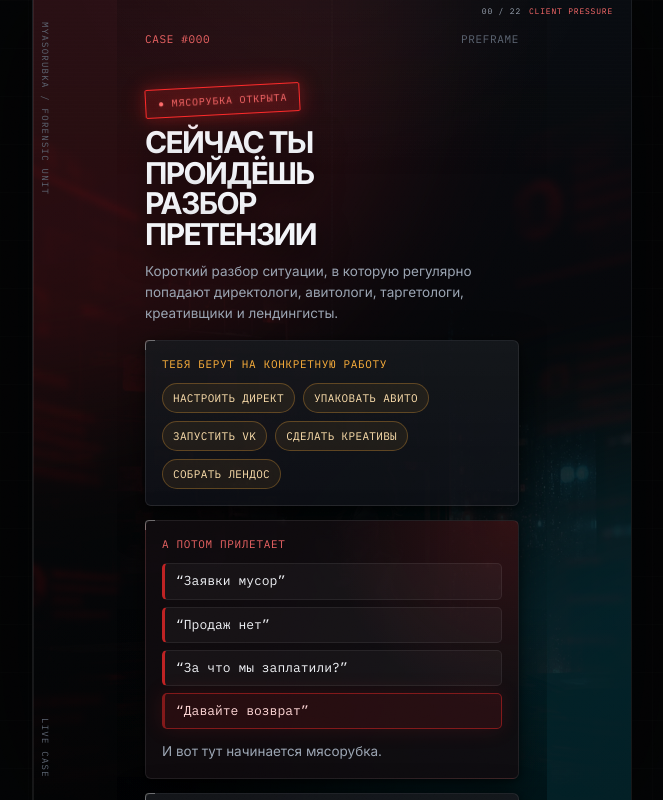
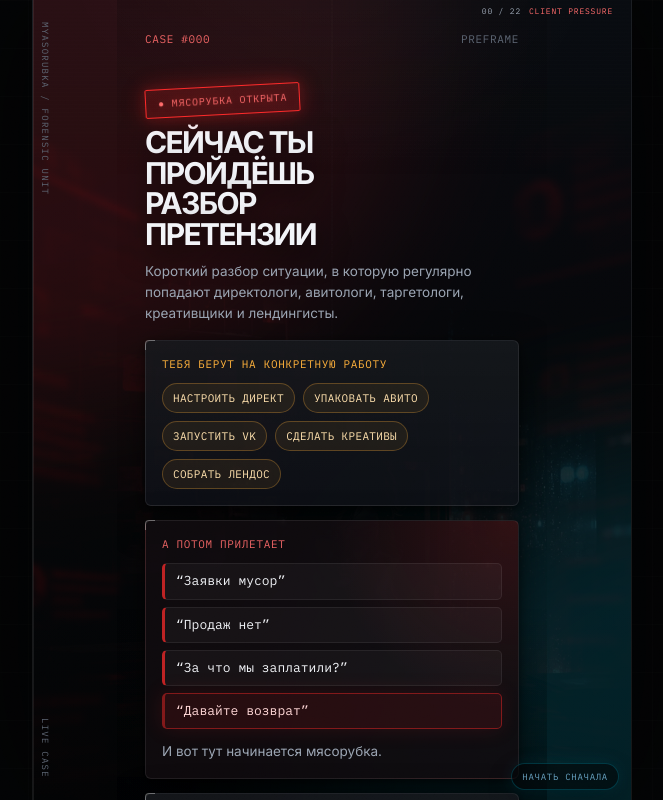
Before and after one commit to PavlushaPavel/myasorubka-tma, a React (Vite) app: page / in a window 1280 px wide. Shown: the whole page, without its empty margins (308-971 px from the left). Built offline with nearby package versions, Linux system fonts and the light colour scheme; a web font is replaced by a local one.

Commit message:
fix(flow): simplify artifact actions and add restart

```diff
--- a/src/App.tsx
+++ b/src/App.tsx
@@ -96,6 +96,9 @@ export default function App() {
         <span>MYASORUBKA / FORENSIC UNIT</span>
         <span>LIVE CASE</span>
       </div>
+      <button className="quick-restart" onClick={() => navigateScreen(0)} type="button">
+        Начать сначала
+      </button>
       {supportsVT ? (
         <div className="stage-viewport">
           <Current />
--- a/src/stages/Stage07Artifact1.tsx
+++ b/src/stages/Stage07Artifact1.tsx
@@ -1,4 +1,4 @@
-import { useEffect, useState } from 'react'
+import { useEffect } from 'react'
 import { navigateScreen } from '../lib/navigateScreen'
 import { useTelegramHaptics } from '../hooks/useTelegramHaptics'
 import { Reveal } from '../components/Reveal'
@@ -6,29 +6,6 @@ import { CaseBar, CinematicStrip, ManifestList, ProgressLevels, SystemLabel, Unl
 import artifactVault from '../assets/bg-artifact-vault.webp'
 
 const ASSISTANT_LINK = 'https://chatgpt.com/g/g-68c6691e3f8c8191b52f62ea57d0b828-issledovanie-tsa'
-
-const PROMPT = `Разбери проект как маркетолог перед запуском рекламы / Авито / VK / лендинга.
-
-Проект: [описание проекта]
-Гео: [город / регион]
-Услуга / продукт: [что продаём]
-Цель: [заявки / продажи / консультации / запись]
-
-Нужно вытащить:
-1. Сегменты ЦА.
-2. Боли каждого сегмента.
-3. Желания каждого сегмента.
-4. Страхи и возражения.
-5. Критерии выбора.
-6. Что люди уже могли пробовать.
-7. Какие офферы можно тестировать.
-8. Какие заголовки использовать.
-9. Что должно быть на первом экране.
-10. Какие вопросы задать клиенту.
-11. Что считать целевой заявкой.
-12. Какие риски есть до запуска.
-
-Пиши прикладно, без воды. Не делай абстрактный портрет ЦА. Мне нужна рабочая карта для рекламы, Авито, VK, креативов и лендинга.`
 
 const briefingAnswers = [
   '“ЦА — все, кому нужно.”',
@@ -80,14 +57,8 @@ const videoInside = [
 ]
 
 export const Stage07Artifact1 = () => {
-  const { impact, notify, select } = useTelegramHaptics()
-  const [copied, setCopied] = useState(false)
+  const { impact, select } = useTelegramHaptics()
   useEffect(() => { impact('heavy') }, []) // eslint-disable-line react-hooks/exhaustive-deps
-
-  const copyPrompt = () => {
-    impact('medium')
-    navigator.clipboard.writeText(PROMPT).then(() => { setCopied(true); notify('success') }).catch(() => {})
-  }
 
   return (
     <div className="screen screen--artifact">
@@ -161,9 +132,6 @@ export const Stage07Artifact1 = () => {
       <button className="btn btn-primary" onClick={() => { impact('light'); window.open(ASSISTANT_LINK, '_blank') }}>
         Открыть ассистент анализа ЦА
       </button>
-      <button className="btn btn-ghost" style={{ marginTop: 10 }} onClick={copyPrompt}>
-        {copied ? 'Промпт скопирован' : 'Скопировать промпт для допроса проекта'}
-      </button>
       <button className="btn btn-ghost" style={{ marginTop: 10 }} onClick={() => { select(); navigateScreen(13, 'scan') }}>
         Дальше
       </button>
--- a/src/stages/Stage09Artifact2.tsx
+++ b/src/stages/Stage09Artifact2.tsx
@@ -1,32 +1,10 @@
-import { useEffect, useState } from 'react'
+import { useEffect } from 'react'
 import { navigateScreen } from '../lib/navigateScreen'
 import { useTelegramHaptics } from '../hooks/useTelegramHaptics'
 import { Reveal } from '../components/Reveal'
 import { CaseBar, ManifestList, ProgressLevels, SystemLabel, UnlockFrame } from '../components/ui'
 
 const ASSISTANT_LINK = 'https://chatgpt.com/g/g-68f0c74462fc81918f28b32f69b8484d-assistent-dlia-obiavlenii-iandeks-direkt'
-
-const PROMPT = `На основе анализа ЦА ниже сделай сильные офферы, заголовки и УТП.
-
-Контекст проекта:
-[вставить проект]
-
-Анализ ЦА:
-[вставить сегменты, боли, страхи, желания, критерии выбора]
-
-Нужно:
-1. Сделать 10 офферов по формуле 4U.
-2. Сделать 10 офферов по PAS.
-3. Сделать 10 офферов по BAB.
-4. Сделать 10 заголовков для Яндекс Директа.
-5. Сделать 10 первых строк для Авито.
-6. Сделать 10 идей для первого экрана лендинга.
-7. Сделать 10 идей для креативов.
-8. Отдельно показать плохие общие формулировки и как их усилить.
-9. Писать на русском, живым языком, без воды.
-10. Не использовать абстрактные фразы типа “качество”, “индивидуальный подход”, “профессионализм”, если они не раскрыты конкретикой.
-
-Цель: сделать предложение сильнее конкурентов и понятнее для конкретного сегмента ЦА.`
 
 const formulas = ['4U', 'PAS', 'BAB', 'AIDA', 'ODC', 'JTBD', 'Before/After', 'Problem/Solution']
 
@@ -59,14 +37,8 @@ const beforeAfter = [
 ]
 
 export const Stage09Artifact2 = () => {
-  const { impact, notify, select } = useTelegramHaptics()
-  const [copied, setCopied] = useState(false)
+  const { impact, select } = useTelegramHaptics()
   useEffect(() => { impact('heavy') }, []) // eslint-disable-line react-hooks/exhaustive-deps
-
-  const copyPrompt = () => {
-    impact('medium')
-    navigator.clipboard.writeText(PROMPT).then(() => { setCopied(true); notify('success') }).catch(() => {})
-  }
 
   return (
     <div className="screen screen--artifact">
@@ -155,9 +127,6 @@ export const Stage09Artifact2 = () => {
       <button className="btn btn-primary" onClick={() => { impact('light'); window.open(ASSISTANT_LINK, '_blank') }}>
         Открыть ожирнитель оффера
       </button>
-      <button className="btn btn-ghost" style={{ marginTop: 10 }} onClick={copyPrompt}>
-        {copied ? 'Промпт скопирован' : 'Скопировать промпт для жирных офферов'}
-      </button>
       <button className="btn btn-ghost" style={{ marginTop: 10 }} onClick={() => { select(); navigateScreen(15, 'scan') }}>
         Дальше
       </button>
--- a/src/stages/Stage16Offer.tsx
+++ b/src/stages/Stage16Offer.tsx
@@ -52,8 +52,8 @@ export const Stage16Offer = () => {
       <button className="btn btn-primary" style={{ marginTop: 10 }} onClick={() => { impact('medium'); window.Telegram?.WebApp?.showAlert?.('Оплата будет доступна после запуска. Следи за обновлениями!') }}>
         {OFFER.cta}
       </button>
-      <button className="btn btn-ghost" style={{ marginTop: 10 }} onClick={() => { select(); navigateScreen(21, 'scan') }}>
-        Кстати, вот Telegram
+      <button className="btn btn-ghost" style={{ marginTop: 10 }} onClick={() => { select(); navigateScreen(22, 'scan') }}>
+        Доля за наводку
       </button>
     </div>
   )
--- a/src/styles/global.css
+++ b/src/styles/global.css
@@ -177,6 +177,27 @@ html, body, #root {
   padding: 22px 5px;
   pointer-events: none;
 }
+
+.quick-restart {
+  position: absolute;
+  right: 12px;
+  bottom: max(10px, env(safe-area-inset-bottom));
+  z-index: 8;
+  padding: 8px 10px;
+  border: 1px solid rgba(0,217,255,.28);
+  border-radius: 999px;
+  background: rgba(3, 4, 5, .72);
+  color: var(--ice);
+  box-shadow: 0 10px 28px rgba(0,0,0,.35), 0 0 18px rgba(0,217,255,.12);
+  backdrop-filter: blur(14px);
+  -webkit-backdrop-filter: blur(14px);
+  font: 9px/1 var(--font-mono);
+  letter-spacing: .08em;
+  text-transform: uppercase;
+  cursor: pointer;
+  opacity: .72;
+}
+.quick-restart:active { transform: translateY(1px) scale(.98); }
 
 /* ---- Digital Noir room: graphite gradient + corner glows ---- */
 body {
```
